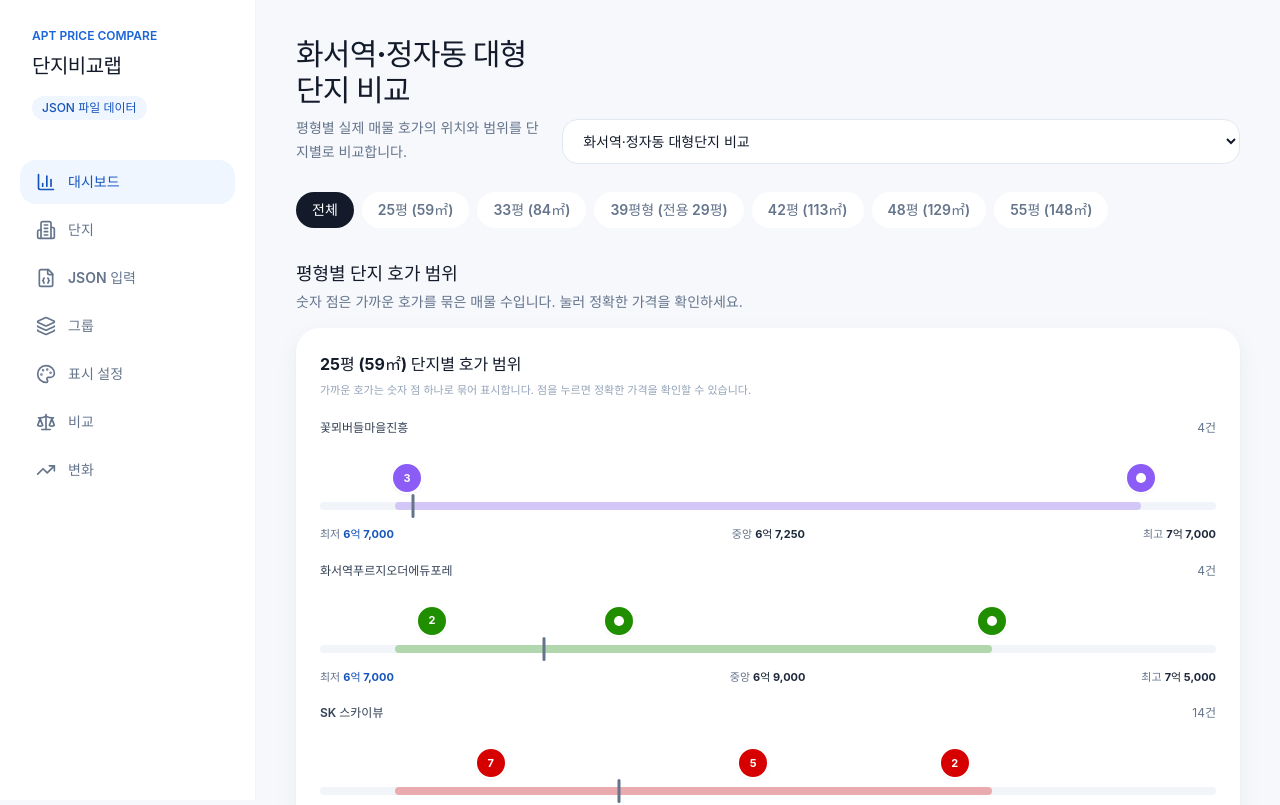
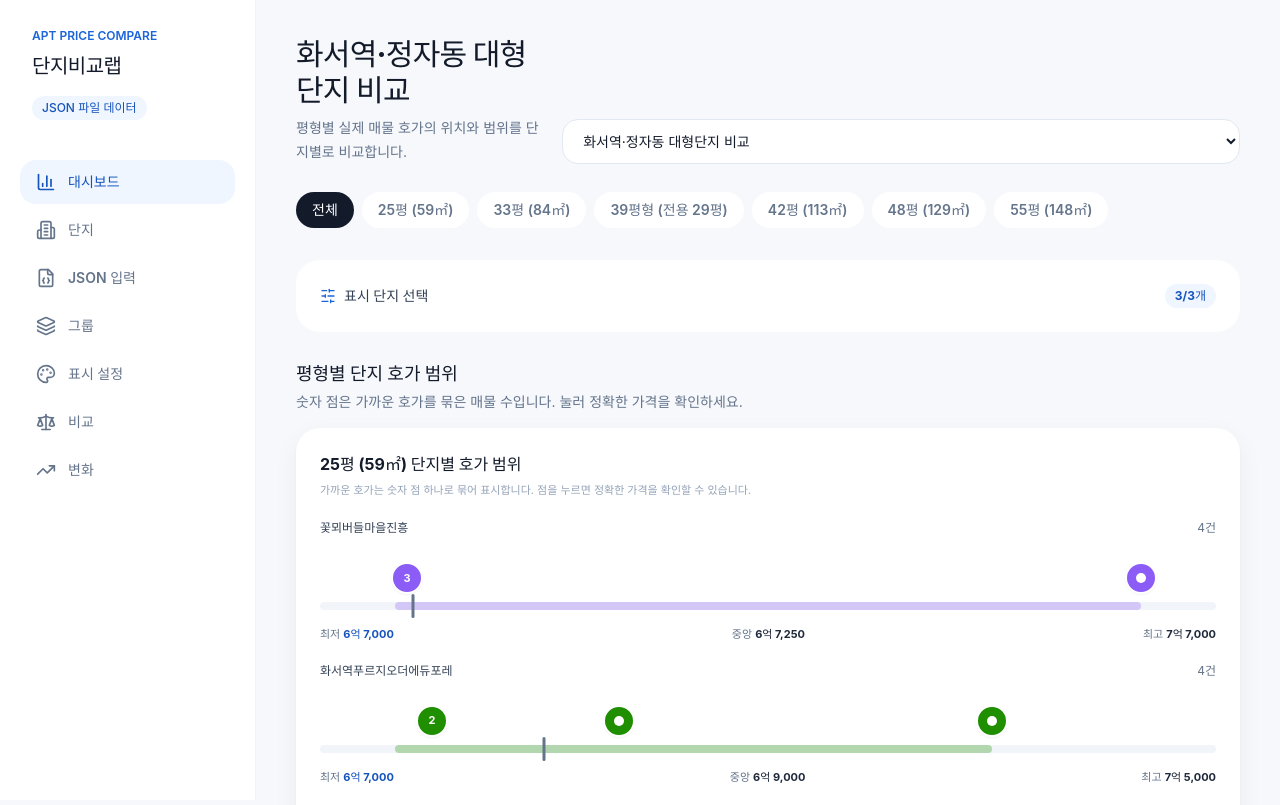
Before and after one commit to impaztt/apt, a React (Vite) app: page / in a window 1280 px wide. Shown: the top 805 px of the page. Built offline with nearby package versions, Linux system fonts and the light colour scheme.

Commit message:
Add dashboard complex selection filter

```diff
--- a/src/pages/DashboardPage.tsx
+++ b/src/pages/DashboardPage.tsx
@@ -1,6 +1,6 @@
 import { useEffect, useState } from 'react';
 import { Link } from 'react-router-dom';
-import { TrendingUp } from 'lucide-react';
+import { Check, SlidersHorizontal, TrendingUp } from 'lucide-react';
 import { PriceRangeSummary } from '../features/comparisons/components/PriceRangeSummary';
 import { summarizeListings } from '../features/listings/statistics';
 import type { AreaSelection } from '../features/listings/types';
@@ -18,11 +18,15 @@ export function DashboardPage() {
   const { complexes, listings, groups, memberships, latestCapturedDates, loading, error } = useAppData();
   const [selectedGroupId, setSelectedGroupId] = useState('');
   const [areaGroup, setAreaGroup] = useState<AreaSelection>('all');
+  const [selectedComplexIds, setSelectedComplexIds] = useState<string[]>([]);
   const activeGroup = groups.find((group) => group.id === selectedGroupId) ?? groups[0];
-  const complexIds = memberships
+  const groupComplexIds = memberships
     .filter((membership) => membership.group_id === activeGroup?.id)
     .sort((a, b) => a.sort_order - b.sort_order)
     .map((membership) => membership.complex_id);
+  const complexIds = selectedComplexIds.length
+    ? groupComplexIds.filter((id) => selectedComplexIds.includes(id))
+    : groupComplexIds;
   const relevantListings = listings.filter((listing) => complexIds.includes(listing.complex_id));
   const saleListings = relevantListings.filter((listing) => listing.deal_type === '매매' && listing.price !== null);
   const areaOptions = getAreaOptions(saleListings);
@@ -43,6 +47,18 @@ export function DashboardPage() {
   useEffect(() => {
     if (areaGroup !== 'all' && !areaOptions.some((option) => option.key === areaGroup)) setAreaGroup('all');
   }, [areaGroup, areaOptions]);
+
+  useEffect(() => {
+    setSelectedComplexIds(groupComplexIds);
+  }, [activeGroup?.id]);
+
+  function toggleComplex(complexId: string) {
+    setSelectedComplexIds((current) => {
+      const selected = current.includes(complexId);
+      if (selected && current.length === 1) return current;
+      return selected ? current.filter((id) => id !== complexId) : [...current, complexId];
+    });
+  }
 
   if (loading) return <LoadingState />;
   if (error) return <ErrorState message={error} />;
@@ -69,6 +85,59 @@ export function DashboardPage() {
       />
 
       <AreaTabs value={areaGroup} options={areaOptions} onChange={setAreaGroup} />
+
+      <Card className="p-3.5 shadow-none sm:p-5">
+        <details>
+          <summary className="flex cursor-pointer list-none items-center justify-between gap-3">
+            <span className="inline-flex min-w-0 items-center gap-2 text-sm font-semibold text-slate-700">
+              <SlidersHorizontal className="h-4 w-4 shrink-0 text-brand-600" />
+              표시 단지 선택
+            </span>
+            <span className="shrink-0 rounded-full bg-brand-50 px-2.5 py-1 text-xs font-bold text-brand-700">
+              {complexIds.length}/{groupComplexIds.length}개
+            </span>
+          </summary>
+          <div className="mt-4">
+            <div className="flex gap-2">
+              <button
+                type="button"
+                className="rounded-xl bg-brand-50 px-3 py-2 text-xs font-semibold text-brand-700"
+                onClick={() => setSelectedComplexIds(groupComplexIds)}
+              >
+                전체 선택
+              </button>
+              <button
+                type="button"
+                className="rounded-xl bg-slate-50 px-3 py-2 text-xs font-semibold text-slate-500"
+                onClick={() => setSelectedComplexIds(groupComplexIds.slice(0, 1))}
+              >
+                첫 단지만 보기
+              </button>
+            </div>
+            <div className="mt-3 flex flex-wrap gap-2">
+              {groupComplexIds.map((id) => {
+                const complex = complexes.find((item) => item.id === id);
+                const selected = complexIds.includes(id);
+                return (
+                  <button
+                    key={id}
+                    type="button"
+                    className={`inline-flex items-center gap-2 rounded-full border px-3 py-2 text-xs font-semibold transition ${
+                      selected ? 'border-transparent bg-slate-900 text-white' : 'border-slate-200 bg-white text-slate-500'
+                    }`}
+                    onClick={() => toggleComplex(id)}
+                  >
+                    <span className="h-2.5 w-2.5 rounded-full" style={{ backgroundColor: complex?.color ?? '#3182f6' }} />
+                    <span>{complex?.name ?? id}</span>
+                    {selected && <Check className="h-3.5 w-3.5" />}
+                  </button>
+                );
+              })}
+            </div>
+            <p className="mt-3 text-[11px] leading-5 text-slate-400">차트와 요약은 선택한 단지만 기준으로 다시 계산됩니다. 최소 1개 단지는 유지됩니다.</p>
+          </div>
+        </details>
+      </Card>
 
       {summaries.length ? (
         <>
```
